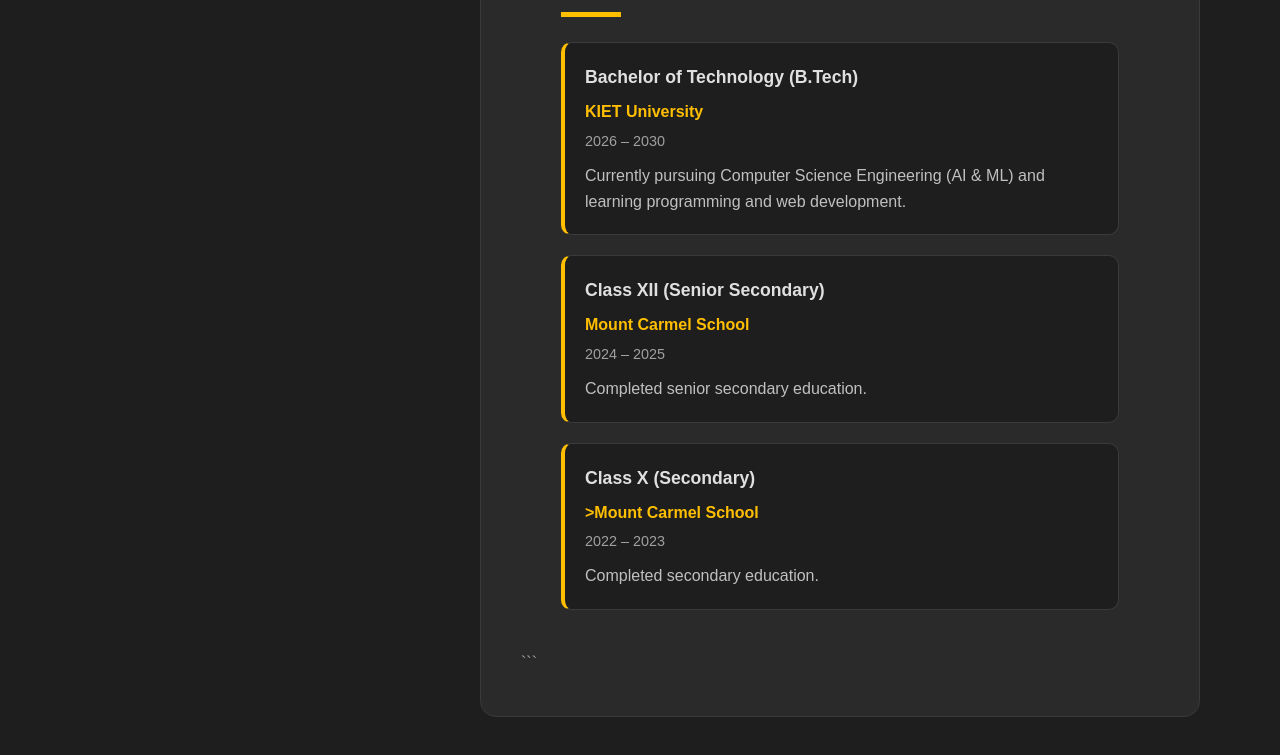
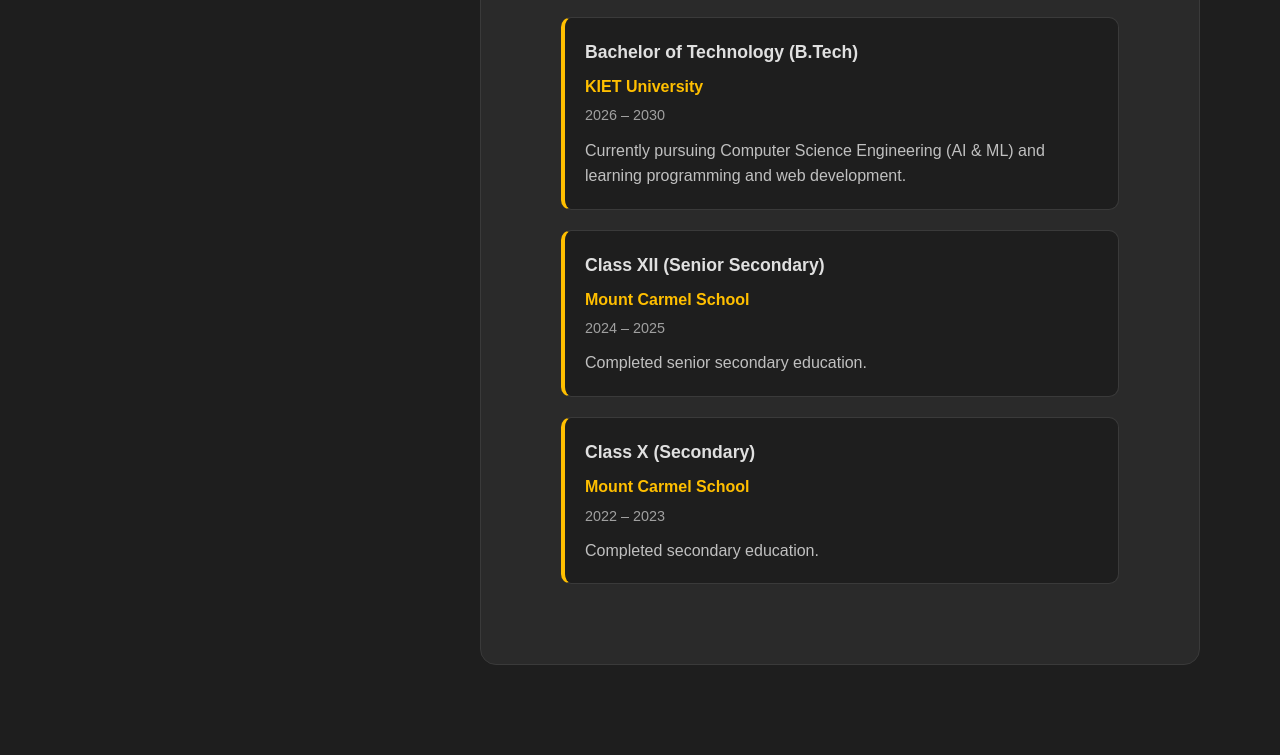
Before and after one commit to vanshikagupta402/first, a plain HTML site: page index.html in a window 1280 px wide. Shown: the part 773-1528 px from the top of the page. After the commit the page ends 1478 px from the top, so only its background shows below. Drawn offline with Linux system fonts and the light colour scheme.

Commit message:
Update index.html

````diff
--- a/index.html
+++ b/index.html
@@ -84,7 +84,7 @@
 
           </div>
           <!-- education -->
-           `
+
 <!-- Education -->
 <section id="education">
     <h2 class="heading">Education</h2>
@@ -113,7 +113,7 @@
 
         <div class="education-item">
             <h3>Class X (Secondary)</h3>
-            <p class="institution">>Mount Carmel School</p>
+            <p class="institution">Mount Carmel School</p>
             <p class="duration">2022 – 2023</p>
             <p class="details">
                 Completed secondary education.
@@ -122,7 +122,7 @@
 
     </div>
 </section>
-```
+
            <!-- portfolio -->
             <div id="portfolio"></div>
 
````
